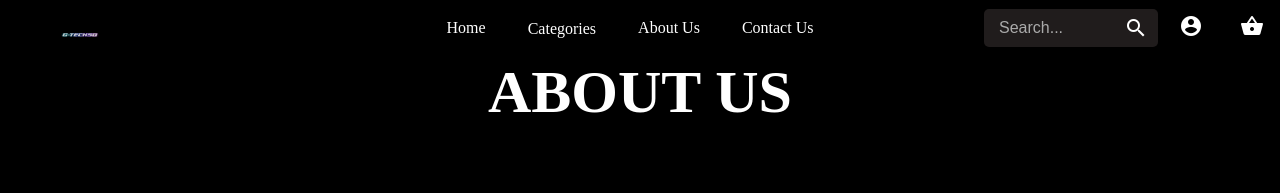
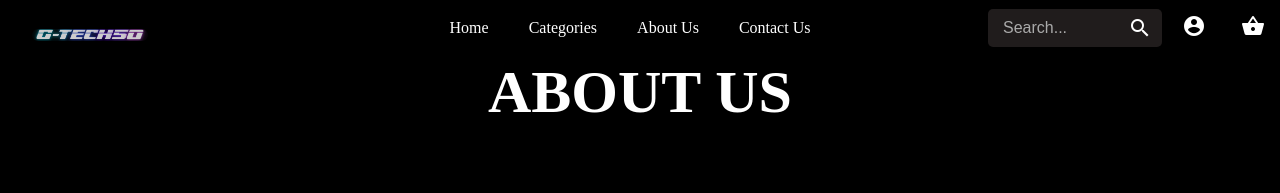
Before and after one commit to eamonmooney/G-TECH50, a PHP site: page /aboutus.html in a window 1280 px wide. Shown: the top 193 px of the page. Run offline with PHP 8.4, Linux system fonts and the light colour scheme.

Commit message:
Update navbar.css
fixed the nav links words so they stay inline and the logo should be bigger now aswell.

fixed search results to appear under nav bar and not move the page down when it appears

```diff
--- a/css/navbar.css
+++ b/css/navbar.css
@@ -25,10 +25,11 @@ CSS COMPILED, TESTED AND THIS PAGE INCORPORATED ON EVERY PAGE BY SAFA*/
   }
 
  .logo-image {
-	width: 100px;
+	width: 120px;
 	height: auto;
 	object-fit: contain;
-	margin-left: 10px;
+	margin-right: 200px;
+    margin-left: 10px;
   }
 
   .nav-links {
@@ -36,14 +37,14 @@ CSS COMPILED, TESTED AND THIS PAGE INCORPORATED ON EVERY PAGE BY SAFA*/
 	gap: 10px;
 	justify-content: center;
 	flex: 1;
-	margin-left: 300px;
+	margin-left: 80px;
 	margin-right: 50px;
   }
 
   .navbar a {
 	color: white;
 	text-align: center;
-	padding: 14px 16px;
+	padding: 15px 15px;
 	text-decoration: none;
   }
 
@@ -94,15 +95,17 @@ CSS COMPILED, TESTED AND THIS PAGE INCORPORATED ON EVERY PAGE BY SAFA*/
   }
 
   .search-results {
-	margin-top: 70px;
-	padding: 10px;
+	position: absolute;
+	top: 55px;
+	left: 50%;
+	transform: translateX(-50%);
 	background-color: #201c1c;
 	color: white;
 	border-radius: 5px;
 	width: 90%;
 	max-width: 600px;
-	margin-left: auto;
-	margin-right: auto;
+	padding: 10px;
+	z-index: 1001;
   }
 
   .search-results a {
```
